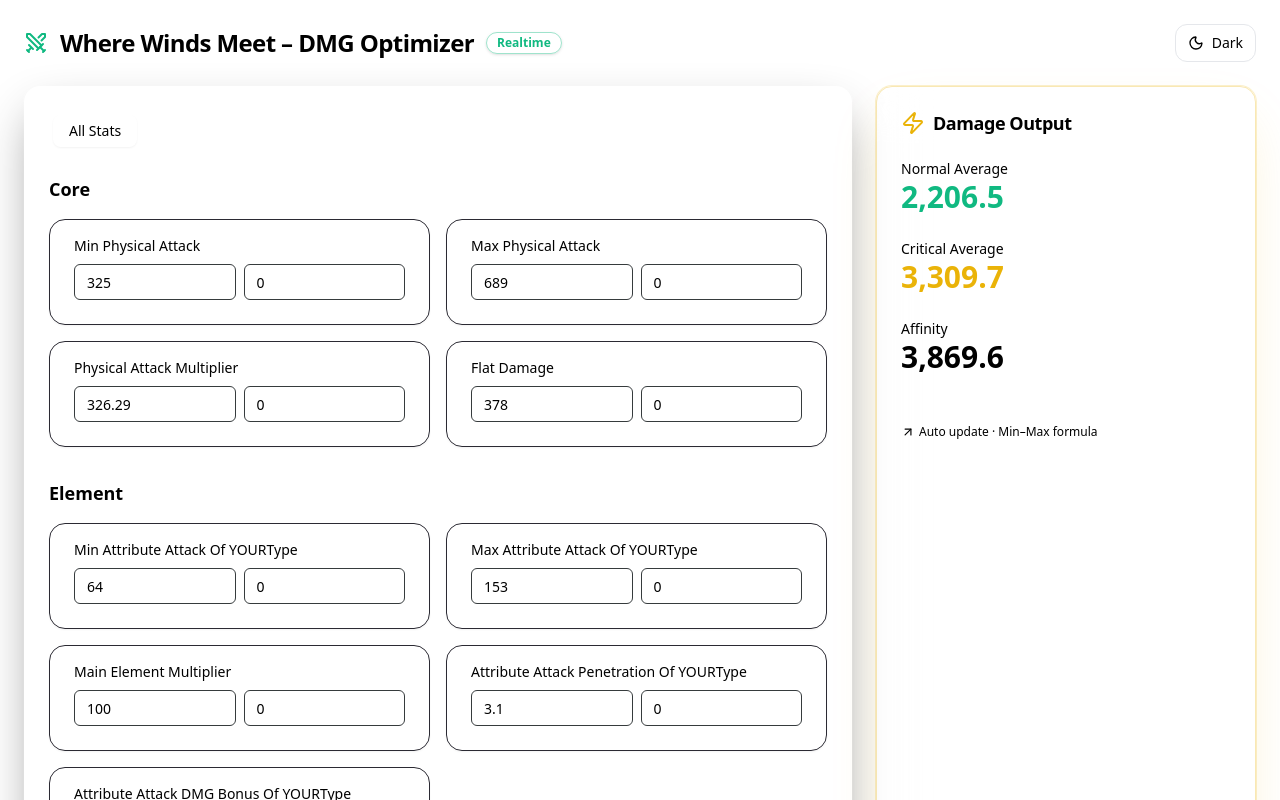
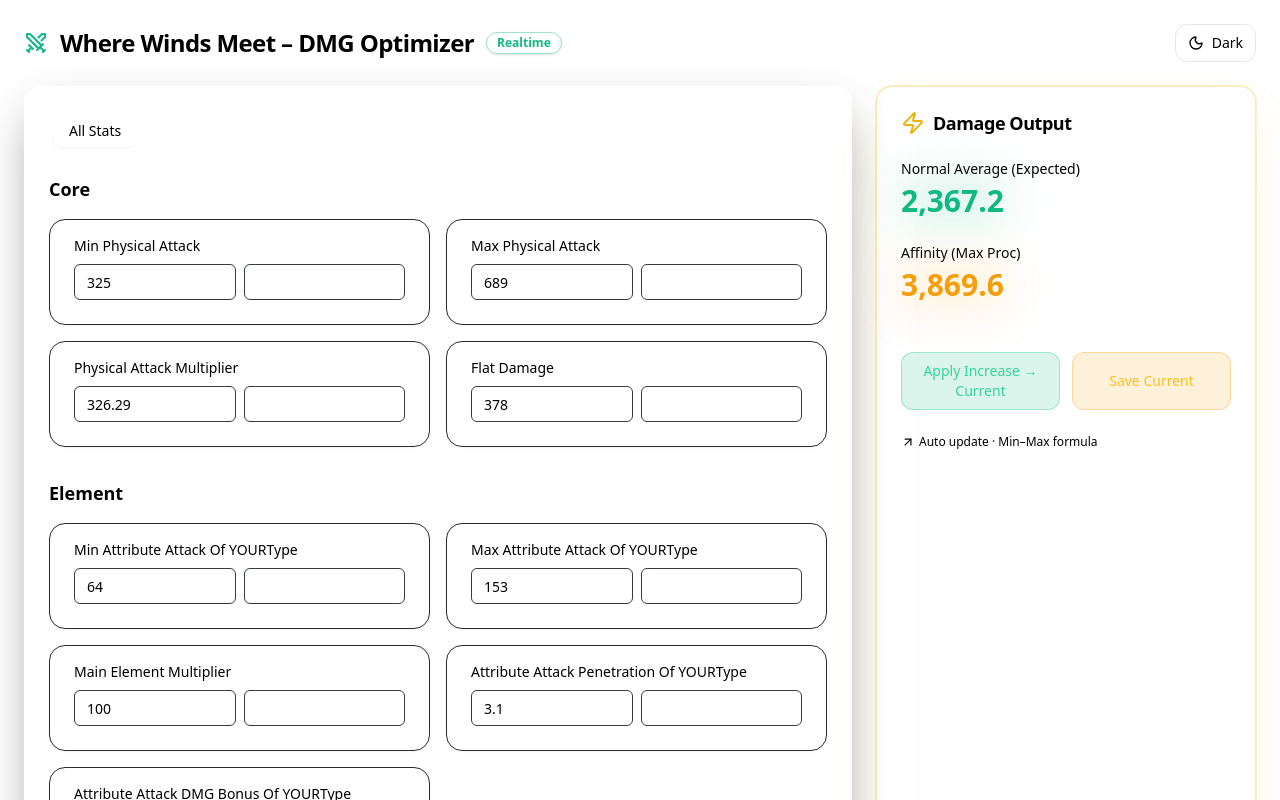
Before and after one commit to Phong940253/wwm-damage-calculator, a Next.js app: page / in a window 1280 px wide. Shown: the top 800 px of the page. Built offline with nearby package versions, Linux system fonts and the light colour scheme.

Commit message:
Refactor DMGOptimizer to handle empty values and add save/apply functionality for current stats

```diff
--- a/app/page.tsx
+++ b/app/page.tsx
@@ -10,8 +10,8 @@ import { ArrowUpRight, Swords, Zap, Sun, Moon } from "lucide-react";
 import { useTheme } from "next-themes";
 
 interface Stat {
-  current: number;
-  increase: number;
+  current: number | "";
+  increase: number | "";
 }
 
 interface InputStats {
@@ -76,14 +76,85 @@ export default function DMGOptimizer() {
     AttributeAttackDMGBonusOfYOURType: { current: 1.6, increase: 0 },
   });
 
-  const onChange = (k: string, f: keyof Stat, v: number) => {
-    setStats((s) => ({ ...s, [k]: { ...s[k], [f]: v } }));
+  const STORAGE_KEY = "wwm_dmg_current_stats";
+
+  const saveCurrentStats = () => {
+    const ok = window.confirm(
+      "Save current stats?\n(Increase values will NOT be saved)"
+    );
+    if (!ok) return;
+
+    const data: Record<string, number> = {};
+    Object.keys(stats).forEach((k) => {
+      data[k] = Number(stats[k].current || 0);
+    });
+
+    localStorage.setItem(STORAGE_KEY, JSON.stringify(data));
+  };
+
+  const applyIncreaseToCurrent = () => {
+    setStats((prev) => {
+      const next: InputStats = { ...prev };
+
+      Object.keys(next).forEach((k) => {
+        const cur = Number(next[k].current || 0);
+        const inc = Number(next[k].increase || 0);
+
+        next[k] = {
+          current: cur + inc,
+          increase: 0,
+        };
+      });
+
+      return next;
+    });
+  };
+
+  React.useEffect(() => {
+    const raw = localStorage.getItem(STORAGE_KEY);
+    if (!raw) return;
+
+    try {
+      const saved = JSON.parse(raw) as Record<string, number>;
+      setStats((prev) => {
+        const next = { ...prev };
+        Object.keys(saved).forEach((k) => {
+          if (next[k]) {
+            next[k] = {
+              current: saved[k],
+              increase: 0,
+            };
+          }
+        });
+        return next;
+      });
+    } catch { }
+  }, []);
+
+
+  const onChange = (
+    k: string,
+    f: keyof Stat,
+    v: string
+  ) => {
+    setStats((s) => ({
+      ...s,
+      [k]: {
+        ...s[k],
+        [f]: v === "" ? "" : Number(v),
+      },
+    }));
   };
 
   const result = useMemo(() => {
-    const g = (k: string) => stats[k].current + stats[k].increase;
+    const gBase = (k: string) =>
+      Number(stats[k].current || 0);
 
-    const normalAvg =
+    const gFinal = (k: string) =>
+      Number(stats[k].current || 0) + Number(stats[k].increase || 0);
+
+    const calc = (g: (k: string) => number) => {
+      const baseNormal =
         (((g("MinPhysicalAttack") + g("MaxPhysicalAttack")) *
           (1 + g("PhysicalPenetration") / 200) *
           (1 + g("PhysicalDMGBonus")) +
@@ -95,12 +166,22 @@ export default function DMGOptimizer() {
           2) *
         (g("PhysicalAttackMultiplier") / 100) +
         g("FlatDamage") +
-      ((g("MINAttributeAttackOfYOURType") + g("MAXAttributeAttackOfYOURType")) /
+        ((g("MINAttributeAttackOfYOURType") +
+          g("MAXAttributeAttackOfYOURType")) /
           2) *
         (g("MainElementMultiplier") / 100) *
         (1 +
           g("AttributeAttackPenetrationOfYOURType") / 200 +
           g("AttributeAttackDMGBonusOfYOURType") / 100);
+
+      const critFactor =
+        (g("CriticalRate") / 100) * (g("CriticalDMGBonus") / 100);
+
+      const affinityFactor =
+        (g("AffinityRate") / 100) * (g("AffinityDMGBonus") / 100);
+
+      const expectedNormal =
+        baseNormal * (1 + critFactor + affinityFactor);
 
       const affinity =
         ((g("MaxPhysicalAttack") *
@@ -119,14 +200,27 @@ export default function DMGOptimizer() {
             g("AttributeAttackDMGBonusOfYOURType") / 100)) *
         (1 + g("AffinityDMGBonus") / 100);
 
-    const criticalAvg = normalAvg * (1 + g("CriticalDMGBonus") / 100);
+      return { normal: expectedNormal, affinity };
+    };
+
+    const base = calc(gBase);
+    const final = calc(gFinal);
+
+    const pct = (b: number, f: number) =>
+      b === 0 ? 0 : ((f - b) / b) * 100;
 
     return {
-      normal: Math.round(normalAvg * 10) / 10,
-      critical: Math.round(criticalAvg * 10) / 10,
-      affinity: Math.round(affinity * 10) / 10,
+      normal: {
+        value: Math.round(final.normal * 10) / 10,
+        percent: pct(base.normal, final.normal),
+      },
+      affinity: {
+        value: Math.round(final.affinity * 10) / 10,
+        percent: pct(base.affinity, final.affinity),
+      },
     };
   }, [stats]);
+
 
   return (
     <div
@@ -214,21 +308,33 @@ export default function DMGOptimizer() {
                               <div className="grid grid-cols-2 gap-2">
                                 <Input
                                   type="number"
-                                  value={stats[k].current}
+                                  value={stats[k].current === 0 ? "" : stats[k].current}
                                   onChange={(e) =>
-                                    onChange(k, "current", +e.target.value)
+                                    onChange(k, "current", e.target.value)
                                   }
+                                  onBlur={() => {
+                                    if (stats[k].current === "") {
+                                      onChange(k, "current", "0");
+                                    }
+                                  }}
                                   className="bg-background/60 border-[#363b3d]
                                     focus-visible:ring-2 focus-visible:ring-emerald-500/40"
+                                  onWheel={(e) => e.currentTarget.blur()}
                                 />
                                 <Input
                                   type="number"
-                                  value={stats[k].increase}
+                                  value={stats[k].increase === 0 ? "" : stats[k].increase}
                                   onChange={(e) =>
-                                    onChange(k, "increase", +e.target.value)
+                                    onChange(k, "increase", e.target.value)
                                   }
+                                  onBlur={() => {
+                                    if (stats[k].increase === "") {
+                                      onChange(k, "increase", "0");
+                                    }
+                                  }}
                                   className="bg-background/60 border-[#363b3d]
                                     focus-visible:ring-2 focus-visible:ring-emerald-500/40"
+                                  onWheel={(e) => e.currentTarget.blur()}
                                 />
                               </div>
                             </CardContent>
@@ -266,22 +372,48 @@ export default function DMGOptimizer() {
 
             <CardContent className="space-y-6">
               <DamageLine
-                label="Normal Average"
-                value={result.normal}
+                label="Normal Average (Expected)"
+                value={result.normal.value}
+                percent={result.normal.percent}
                 color="emerald"
               />
+
               <DamageLine
-                label="Critical Average"
-                value={result.critical}
-                color="yellow"
-              />
-              <DamageLine
-                label="Affinity"
-                value={result.affinity}
-                color="rose"
+                label="Affinity (Max Proc)"
+                value={result.affinity.value}
+                percent={result.affinity.percent}
+                color="amber"
               />
 
               <Separator className="bg-gradient-to-r from-transparent via-border to-transparent" />
+
+              <div className="grid grid-cols-2 gap-3">
+                <button
+                  onClick={applyIncreaseToCurrent}
+                  className="
+      rounded-xl px-3 py-2 text-sm font-medium
+      bg-emerald-500/15 text-emerald-400
+      border border-emerald-500/30
+      hover:bg-emerald-500/25
+      transition
+    "
+                >
+                  Apply Increase → Current
+                </button>
+
+                <button
+                  onClick={saveCurrentStats}
+                  className="
+      rounded-xl px-3 py-2 text-sm font-medium
+      bg-amber-500/15 text-amber-400
+      border border-amber-500/30
+      hover:bg-amber-500/25
+      transition
+    "
+                >
+                  Save Current
+                </button>
+              </div>
 
               <div className="text-xs text-muted-foreground flex items-center gap-1">
                 <ArrowUpRight size={14} /> Auto update · Min–Max formula
@@ -297,19 +429,45 @@ export default function DMGOptimizer() {
 function DamageLine({
   label,
   value,
+  percent,
   color,
 }: {
   label: string;
   value: number;
-  color: "emerald" | "yellow" | "rose";
+  percent: number;
+  color: "emerald" | "amber";
 }) {
+  const colorClasses = {
+    emerald: "text-emerald-500",
+    amber: "text-amber-500",
+  };
+  const bgClasses = {
+    emerald: "bg-emerald-500/20",
+    amber: "bg-amber-500/20",
+  };
+
   return (
-    <div>
+    <div className="space-y-1">
       <p className="text-sm text-muted-foreground">{label}</p>
-      <p className={`relative text-3xl font-bold text-${color}-500`}>
-        <span className={`absolute inset-0 blur-xl bg-${color}-500/20`} />
+
+      <div className="flex items-end justify-between">
+        <p className={`relative text-3xl font-bold ${colorClasses[color]}`}>
+          <span className={`absolute inset-0 blur-xl ${bgClasses[color]}`} />
           <span className="relative">{value.toLocaleString()}</span>
         </p>
+
+        {percent !== 0 && (
+          <Badge
+            className={`
+              bg-${color}-500/15
+              text-${color}-400
+              border border-${color}-500/30
+            `}
+          >
+            +{percent.toFixed(2)}%
+          </Badge>
+        )}
+      </div>
     </div>
   );
 }
```
Lines whose indentation alone changed are shown as unchanged.
